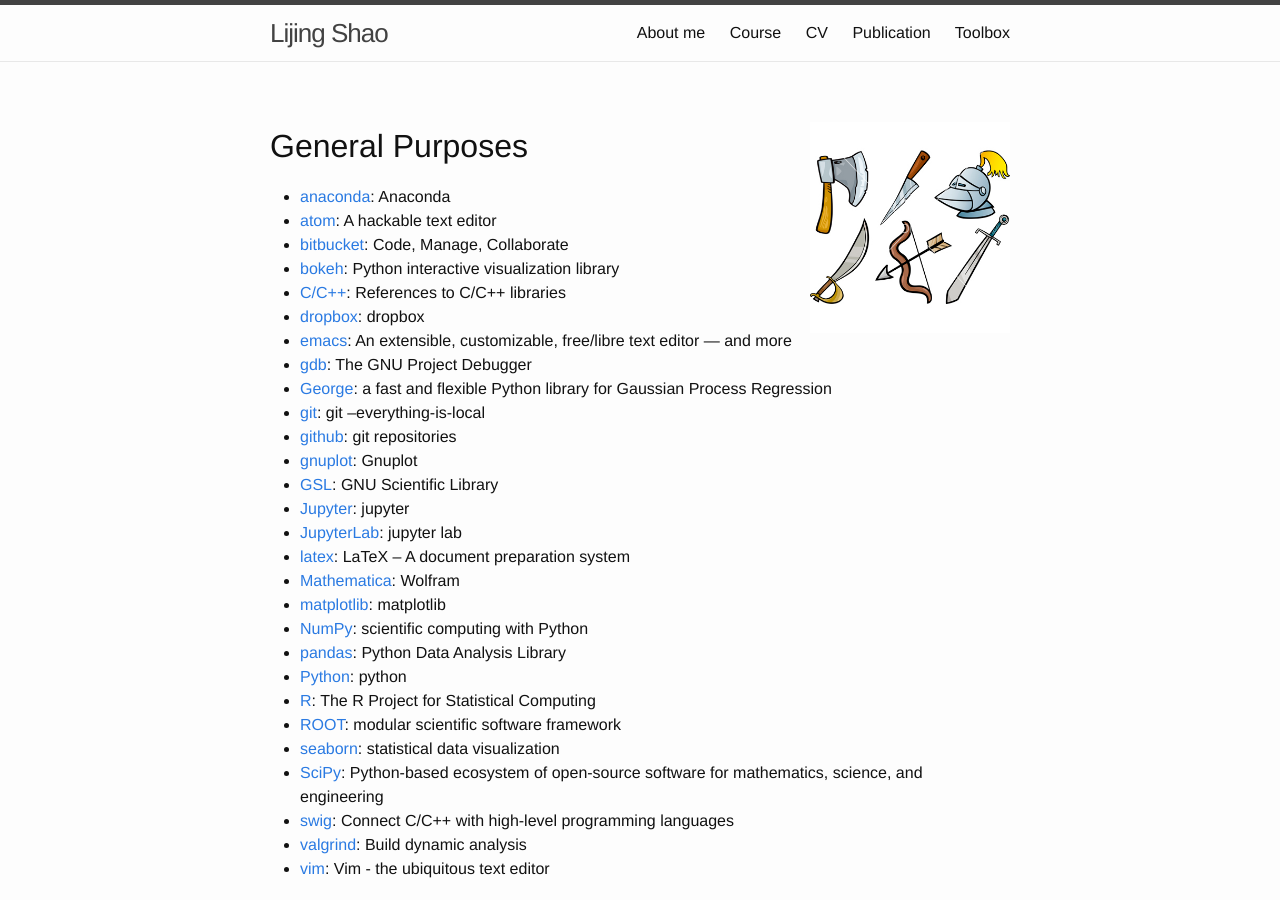
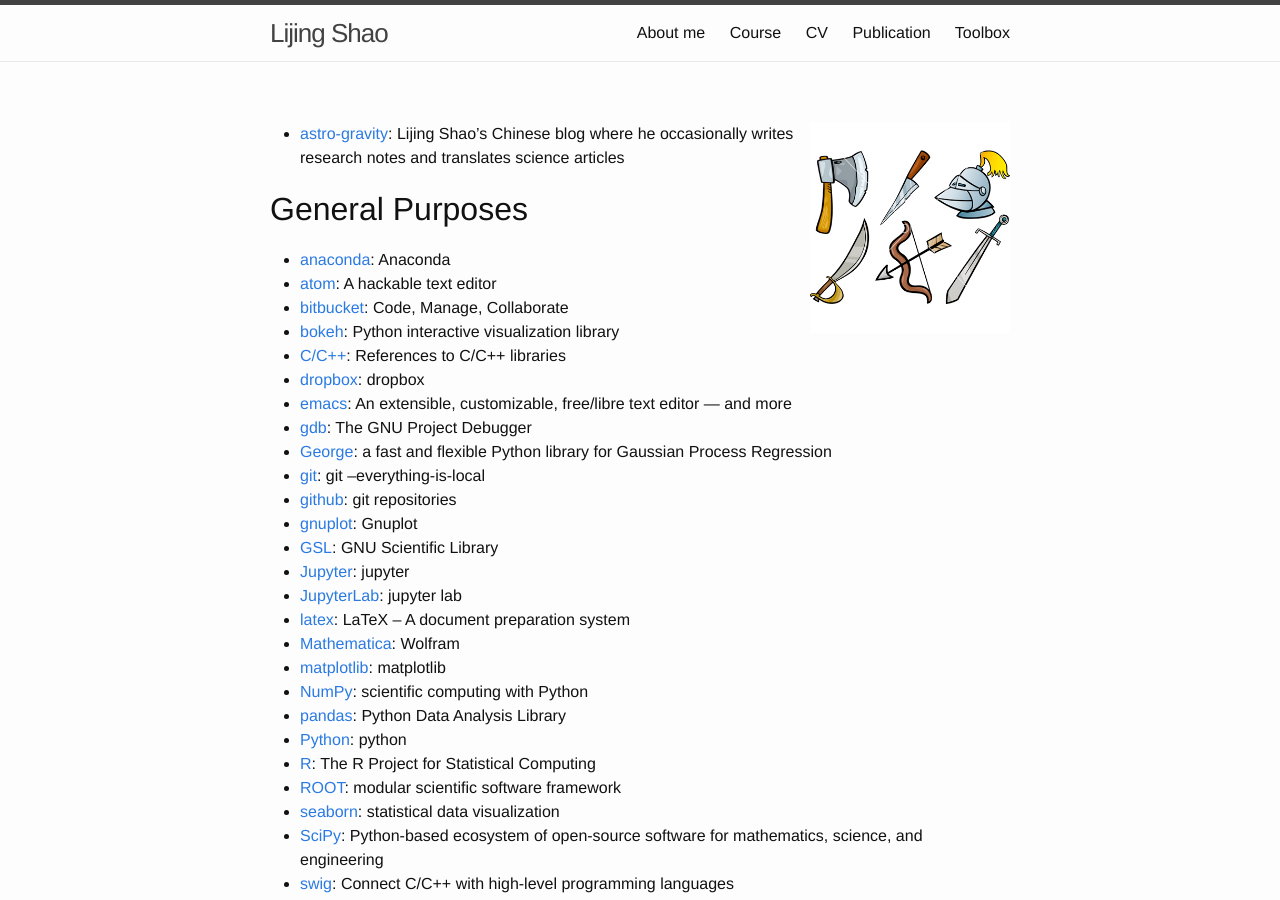
Before and after one commit to Friendshao/Friendshao.github.io, a Jekyll site: the page built from toolbox/toolbox.md, in a window 1280 px wide and 900 px high. Built offline with Jekyll 4.4.1, drawn with Linux system fonts in a browser that asks for light colours.

Commit message:
add astro-gravity

```diff
--- a/toolbox/toolbox.md
+++ b/toolbox/toolbox.md
@@ -5,6 +5,9 @@
 ---
 
 <img style="float: right;" src="weapons-cartoon.jpg" width="200">
+
+- [astro-gravity](https://astro-gravity.github.io/): Lijing Shao's Chinese blog
+  where he occasionally writes research notes and translates science articles
 
 ## General Purposes
 
```
